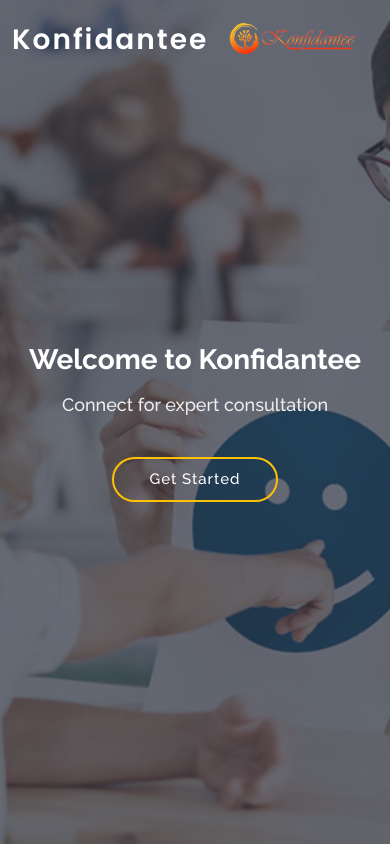
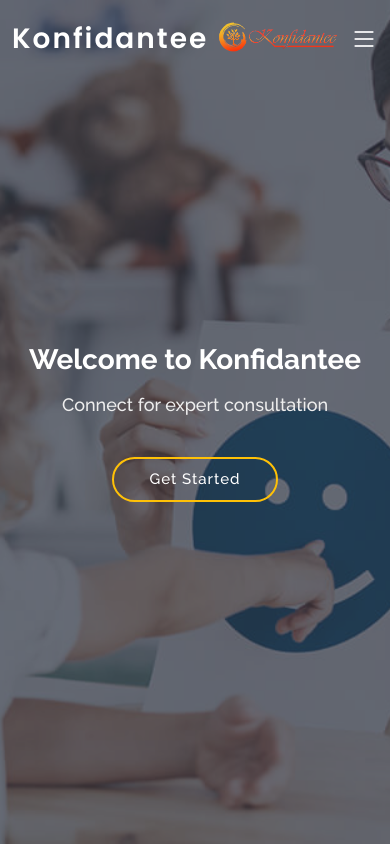
Before and after one commit to garimarora11/Konfidantee, a plain HTML site: page index.html in a window 390 px wide. Shown: the top 844 px of the page. Drawn offline with nearby package versions, Linux system fonts and the light colour scheme; a script that the page names is missing.

Commit message:
Update index.html

```diff
--- a/index.html
+++ b/index.html
@@ -44,6 +44,10 @@
           <li><a class="nav-link scrollto" href="#pricing">Book Appointment</a></li>
           <li><a class="nav-link scrollto" href="#faq">Questions?</a></li>
           <li><a class="nav-link scrollto" href="#contact">Contact</a></li>
+    </ul>
+           <i class="bi bi-list mobile-nav-toggle"></i>
+      </nav><!-- .navbar -->
+
     </div>
   </header>
   <!-- End Header -->
```
